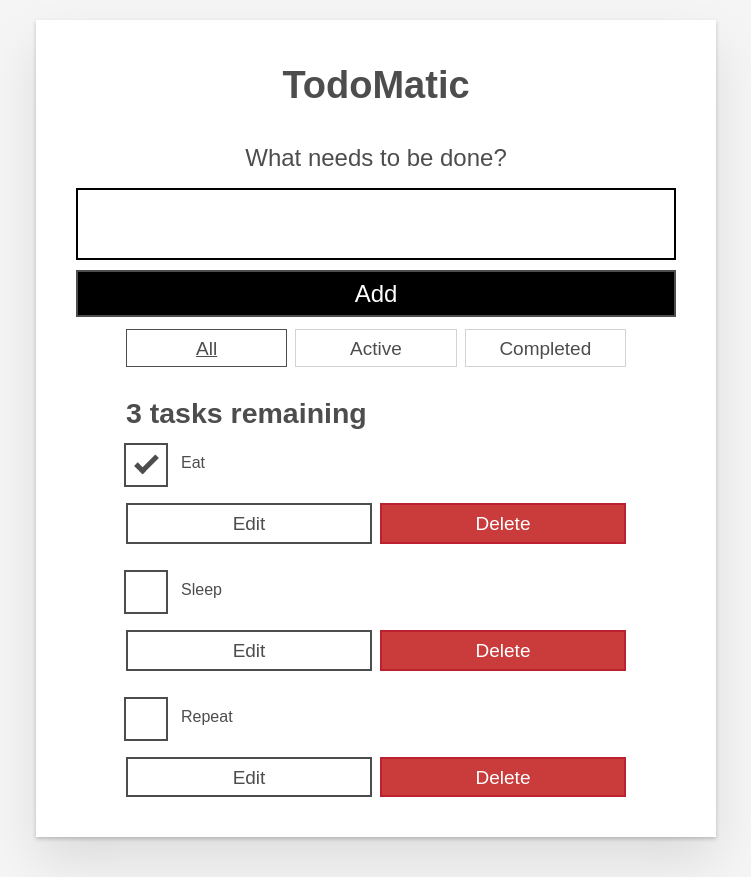
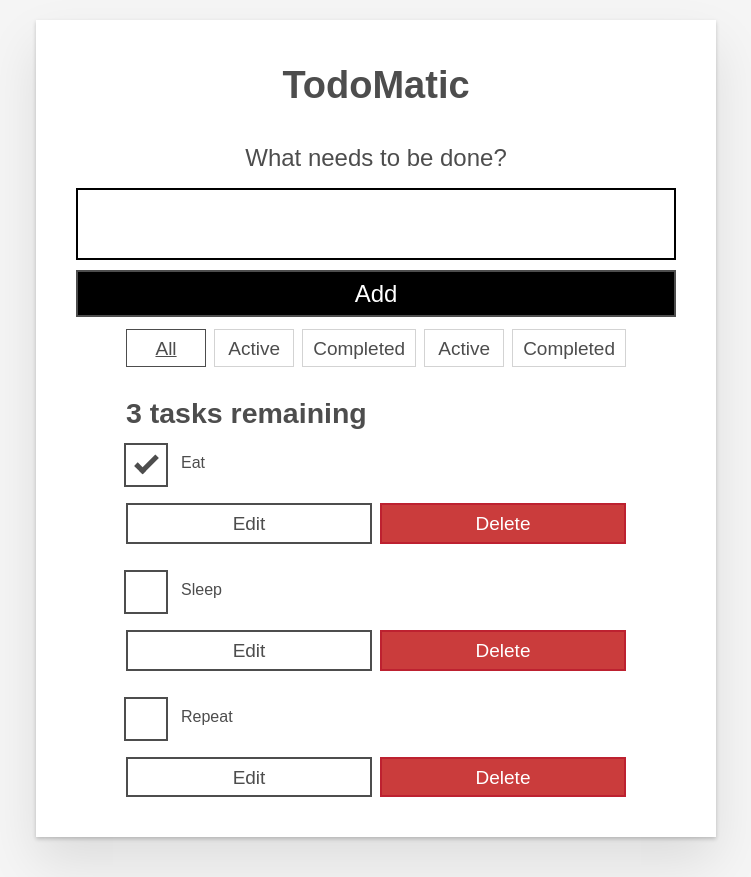
Before and after one commit to tatjama/todo-list-react, a React (Create React App) app: page / in a window 1280 px wide. Shown: the whole page, without its empty margins (264-1015 px from the left). Built offline with nearby package versions, Linux system fonts and the light colour scheme.

Commit message:
Created components FilterButton.js and Form.js

```diff
--- a/src/App.js
+++ b/src/App.js
@@ -1,33 +1,28 @@
 import React from 'react';
 import ToDo from './components/ToDo';
+import Form from './components/Form';
+import FilterButton from './components/FilterButton';
 
 function App(props) {
+
+  const tasks = props.tasks.map((task)=>{
+    return <ToDo
+      name = {task.name}
+      id = {task.id}
+      completed = {task.completed}
+      key = {task.id}
+    />
+
+  })
+
   return (
     <div className="todoapp stack-large">
       <h1>TodoMatic</h1>
-      <form>
-        <h2 className="label-wrapper">
-          <label htmlFor="new-todo-input" className="label__lg">
-            What needs to be done?
-          </label>
-        </h2>
-        <input
-          type="text"
-          id="new-todo-input"
-          className="input input__lg"
-          name="text"
-          autoComplete="off"
-        />
-        <button type="submit" className="btn btn__primary btn__lg">
-          Add
-        </button>
-      </form>
+      <Form/>
       <div className="filters btn-group stack-exception">
-        <button type="button" className="btn toggle-btn" aria-pressed="true">
-          <span className="visually-hidden">Show </span>
-          <span>all</span>
-          <span className="visually-hidden"> tasks</span>
-        </button>
+       <FilterButton name = "all" pressed = "true"/>
+       <FilterButton name = "Active" pressed = "false"/>
+       <FilterButton name = "Completed" pressed = "false"/>
         <button type="button" className="btn toggle-btn" aria-pressed="false">
           <span className="visually-hidden">Show </span>
           <span>Active</span>
@@ -47,9 +42,7 @@
         className="todo-list stack-large stack-exception"
         aria-labelledby="list-heading"
       >
-        <ToDo name = "Eat" completed = {true} id = "todo-0"/>
-       <ToDo name = "Sleep" completed = {false} id = "todo-1"/>
-       <ToDo name = "Repeat"completed = {false} id ="todo-2"/>
+       {tasks}
       </ul>
     </div>
   );
--- /dev/null
+++ b/src/components/FilterButton.js
@@ -0,0 +1,11 @@
+import React from 'react';
+
+export default function FilterButton(props) {
+    return(
+        <button type="button" className="btn toggle-btn" aria-pressed={props.pressed}>
+        <span className="visually-hidden">Show </span>
+        <span>{props.name}</span>
+        <span className="visually-hidden"> tasks</span>
+      </button>
+    )
+}
--- /dev/null
+++ b/src/components/Form.js
@@ -0,0 +1,22 @@
+import React from 'react';
+export default function Form() {
+    return(
+        <form>
+        <h2 className="label-wrapper">
+          <label htmlFor="new-todo-input" className="label__lg">
+            What needs to be done?
+          </label>
+        </h2>
+        <input
+          type="text"
+          id="new-todo-input"
+          className="input input__lg"
+          name="text"
+          autoComplete="off"
+        />
+        <button type="submit" className="btn btn__primary btn__lg">
+          Add
+        </button>
+      </form>
+    )
+}
--- a/src/index.js
+++ b/src/index.js
@@ -3,9 +3,15 @@
 import './index.css';
 import App from './App';
 
+const DATA = [
+  { id: "todo-0", name: "Eat", completed: true},
+  { id: "todo-1", name: "Sleep", completed: false},
+  { id: "todo-2", name: "Repeat", completed: false}
+]
+
 ReactDOM.render(
   <React.StrictMode>
-    <App />
+    <App tasks={DATA}/>
   </React.StrictMode>,
   document.getElementById('root')
 );
```
